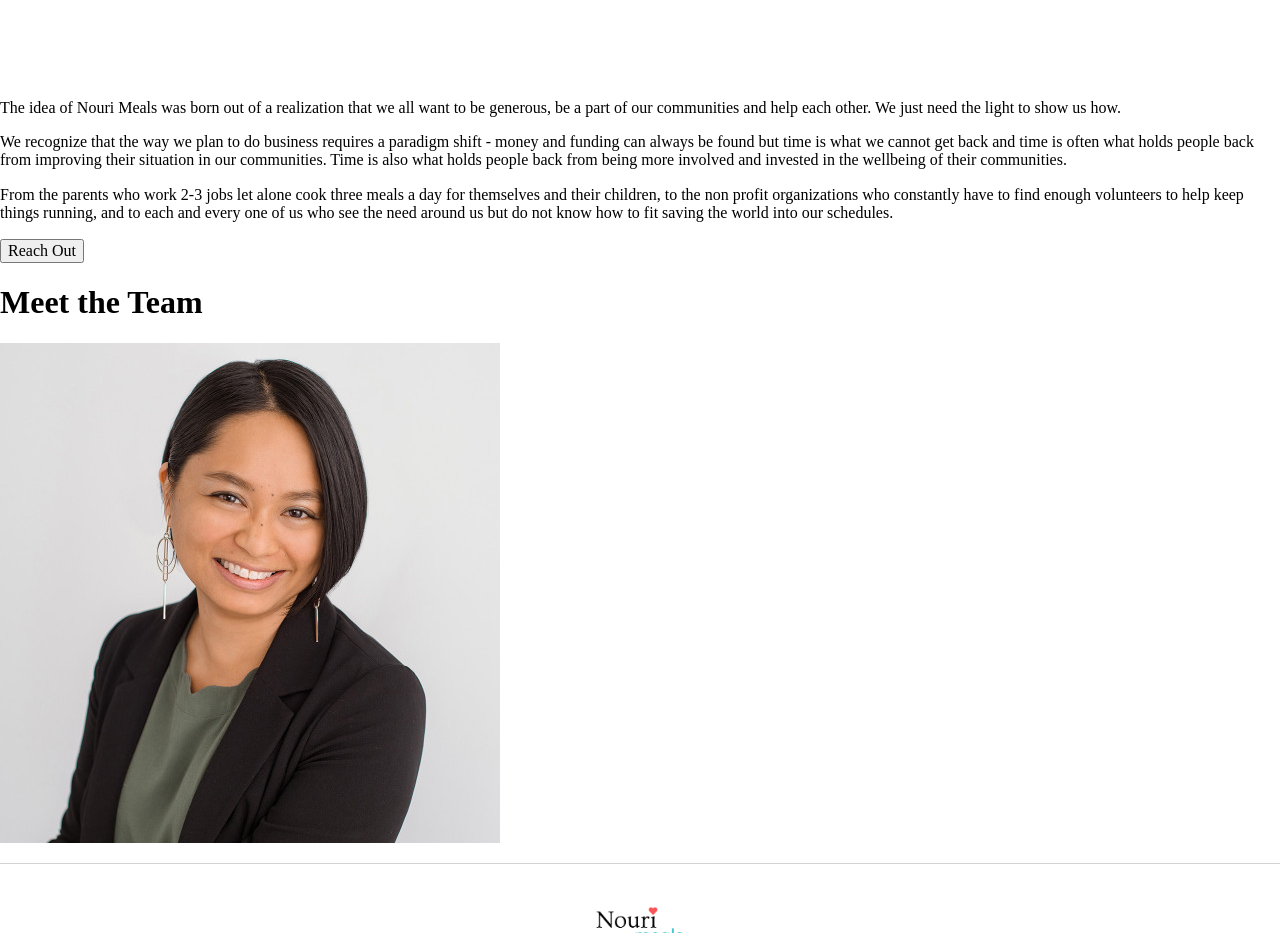
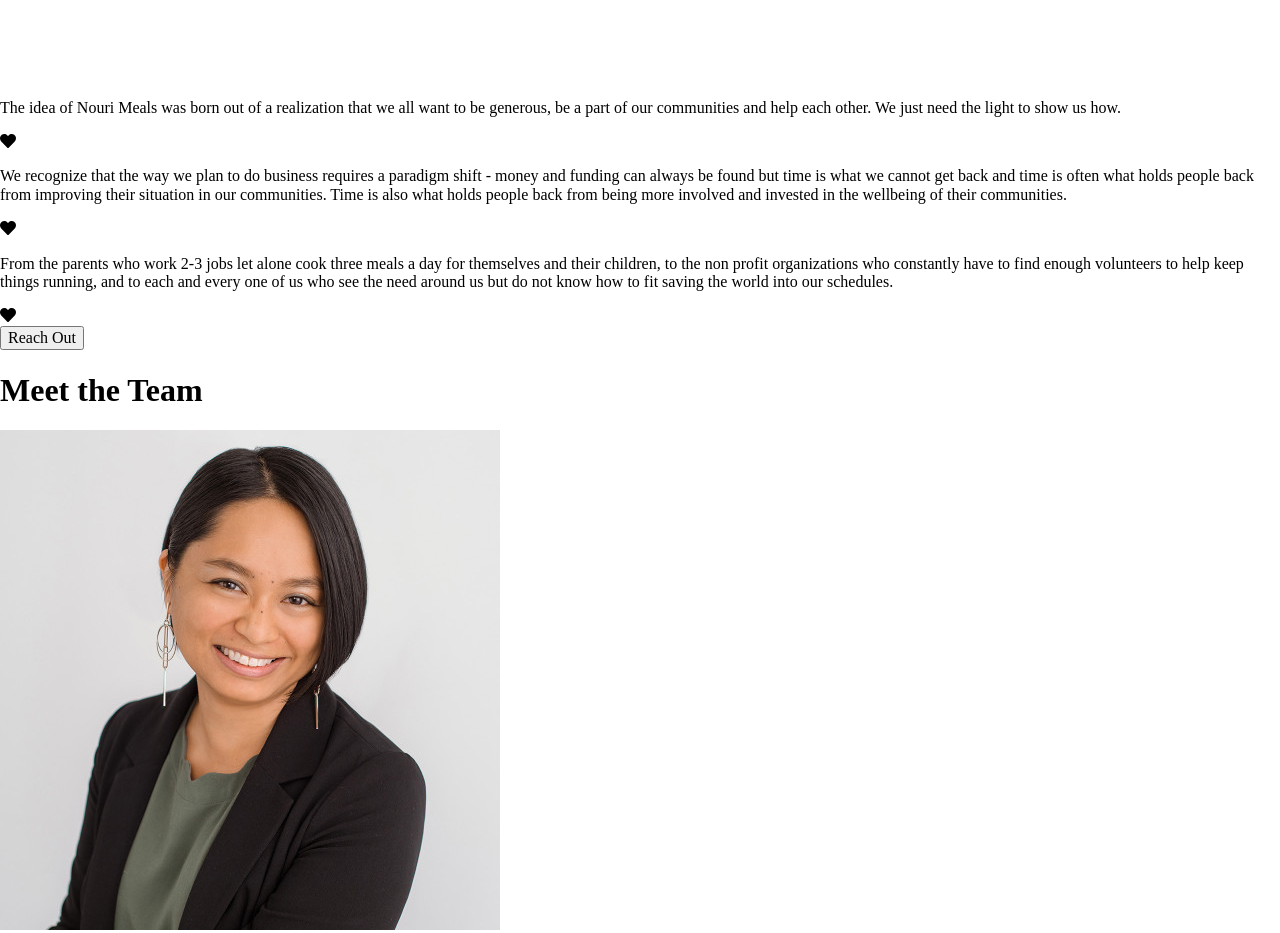
Before and after one commit to nourimeals/website, a React app: page / in a window 1280 px wide. Shown: the part 2260-3193 px from the top of the page. Built offline with nearby package versions, Linux system fonts and the light colour scheme.

Commit message:
font awesome installed

```diff
--- a/package.json
+++ b/package.json
@@ -15,11 +15,14 @@
     "@babel/preset-env": "^7.1.0",
     "@babel/preset-stage-0": "^7.0.0",
     "@fortawesome/fontawesome-svg-core": "^1.2.8",
+    "@fortawesome/free-brands-svg-icons": "^5.5.0",
+    "@fortawesome/free-regular-svg-icons": "^5.5.0",
     "@fortawesome/free-solid-svg-icons": "^5.5.0",
     "@fortawesome/react-fontawesome": "^0.1.3",
     "babel-loader": "^8.0.4",
     "css-loader": "^1.0.0",
     "file-loader": "^2.0.0",
+    "font-awesome": "^4.7.0",
     "html-webpack-plugin": "^3.2.0",
     "react": "^16.6.0",
     "react-dom": "^16.6.0",
--- a/src/components/about/about.jsx
+++ b/src/components/about/about.jsx
@@ -1,6 +1,6 @@
 import React from "react";
 import "./about.scss";
-// import { FontAwesomeIcon } from '@fortawesome/react-fontawesome'
+import { FontAwesomeIcon } from '@fortawesome/react-fontawesome'
 
 import kim from "../../images/kim.jpg";
 //about section
@@ -16,6 +16,9 @@ class About extends React.Component {
             want to be generous, be a part of our communities and help each
             other. We just need the light to show us how.
           </p>
+          <div>
+    <FontAwesomeIcon icon="heart" />
+  </div>
         </div>
 
         <div className="about-col-2">
@@ -27,6 +30,9 @@ class About extends React.Component {
             holds people back from being more involved and invested in the
             wellbeing of their communities.
           </p>
+          <div>
+    <FontAwesomeIcon icon="heart" />
+  </div>
         </div>
         <div className="about-col-3">
           <p>
@@ -37,6 +43,9 @@ class About extends React.Component {
             but do not know how to fit saving the world into our schedules.
           </p>
         </div>
+        <div>
+    <FontAwesomeIcon icon="heart" />
+  </div>
       </section>
 
       <section className="btn reach-out">
--- a/src/components/app.jsx
+++ b/src/components/app.jsx
@@ -15,10 +15,12 @@ import About from './about/about.jsx';
 
 
 import { library } from '@fortawesome/fontawesome-svg-core'
-// import { FontAwesomeIcon } from '@fortawesome/react-fontawesome'
-// import { faStroopwafel } from '@fortawesome/free-solid-svg-icons'
+import { fas } from '@fortawesome/free-solid-svg-icons'
+import { far } from '@fortawesome/free-regular-svg-icons'
+import { fab } from '@fortawesome/free-brands-svg-icons'
 
-// library.add(faheart)
+// Add all icons to the library so you can use it in your page
+library.add(fas, far, fab);
 // import middlewares from '../middleware/';
 // import {logger} from '../middleware/';
 
```
Also changed, not shown: 1 other file (tests, documents, lock files or other folders).
